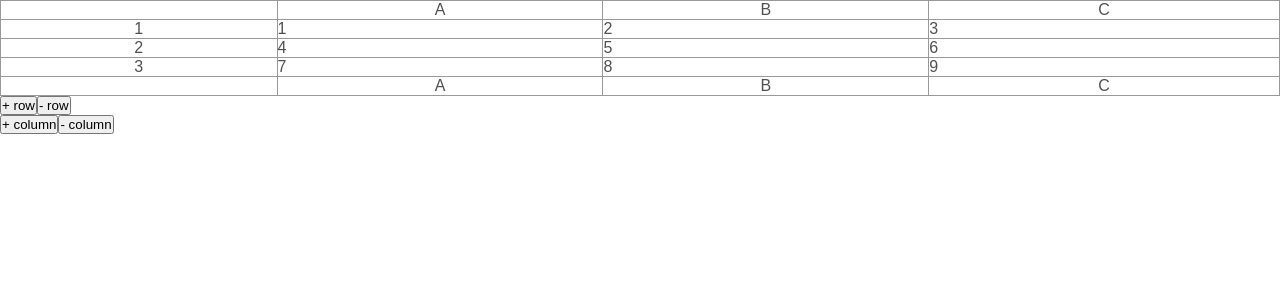
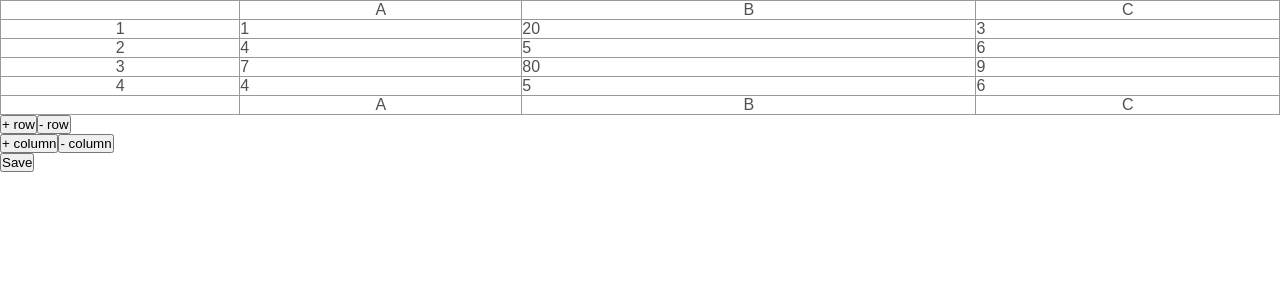
Before and after one commit to kinako825/Next, a Next.js app: page /spreadsheet in a window 1280 px wide. Shown: the top 300 px of the page. Built offline with nearby package versions, Linux system fonts and the light colour scheme.

Commit message:
スプレッドシート作成

```diff
--- a/src/components/Spreadsheet.tsx
+++ b/src/components/Spreadsheet.tsx
@@ -1,16 +1,32 @@
 import Cell from "./Cell";
 import { CellContent } from "@/types/spreadsheet"
-import { useState } from "react"
+import { useState, useEffect } from "react"
 
 
 
 export default function Spreadsheet() {
 
-    const [cellContents, setCellContents] = useState<Array<Array<CellContent>>>([
-        [1, 2, 3,],
-        [4, 5, 6,],
-        [7, 8, 9,],
+    const [cellContents, setCellContents] = useState<
+        Array<Array<CellContent>>
+    >([
+        [1, 20, 3],
+        [4, 5, 6],
+        [7, 80, 9],
+        [4, 5, 6],
     ]);
+
+    const persist = () => {
+        const data = JSON.stringify(cellContents);
+        window.localStorage.setItem('cells', data);
+    };
+
+    useEffect(() => {
+        const persistedData = window.localStorage.getItem('cells');
+        if (persistedData) {
+            setCellContents(JSON.parse(persistedData));
+        }
+    }, [])
+
 
     const getValue = (row: number, col: number): CellContent => {
         return cellContents[row]?.[col] ?? "";
@@ -65,6 +81,8 @@ export default function Spreadsheet() {
             <br />
             <button onClick={() => setCellContents(cellContents.map(row => [...row, 0]))}>+ column</button>
             <button onClick={() => setCellContents(cellContents.map(row => row.slice(0, -1)))}>- column</button>
+            <br />
+            <button onClick={persist}>Save</button>
 
         </>
 
--- a/src/types/spreadsheet.ts
+++ b/src/types/spreadsheet.ts
@@ -1,2 +1,2 @@
 
-export type CellContent = string | number
+export type CellContent = string | number;
```
